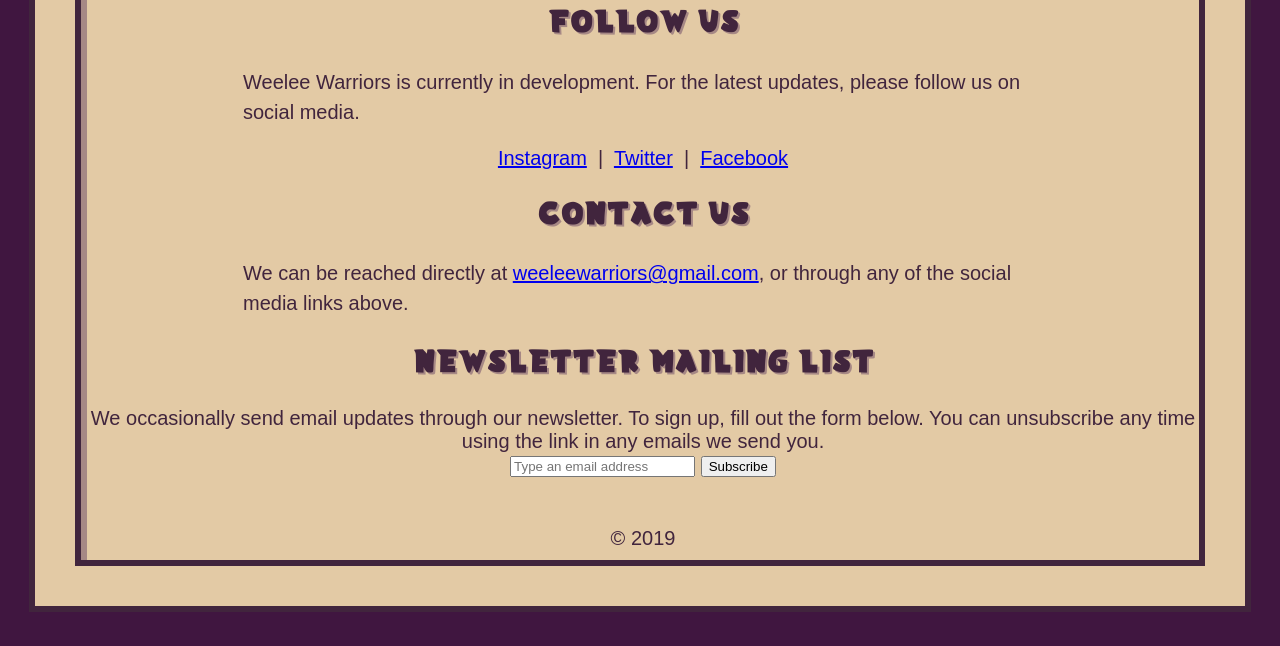
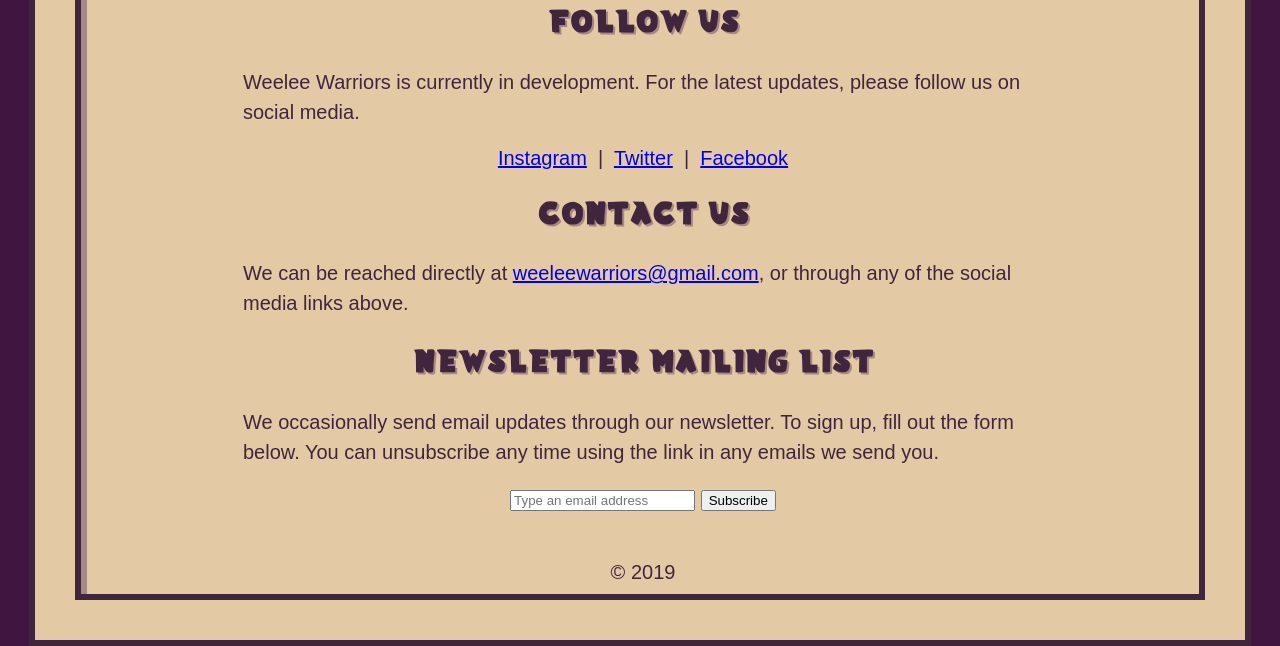
Before and after one commit to weeleewarriors/weeleewarriors.github.io, a plain HTML site: page index.html in a window 1280 px wide. Shown: the part 1202-1848 px from the top of the page. Before the commit the page ends 1814 px from the top, so only its background shows below. Drawn offline with Linux system fonts and the light colour scheme.

Commit message:
fix that last commit

```diff
--- a/index.html
+++ b/index.html
@@ -63,7 +63,9 @@
 
             <h2> Newsletter Mailing List </h2>
             <p class="content-text">
-              <div> We occasionally send email updates through our newsletter. To sign up, fill out the form below. You can unsubscribe any time using the link in any emails we send you. </div>
+              We occasionally send email updates through our newsletter. To sign up, fill out the form below. You can unsubscribe any time using the link in any emails we send you.
+            </p>
+            <p class="content-text">
               <form method="POST" action="https://us-east4-poetic-bison-260400.cloudfunctions.net/subscribe">
                 <input type="email" placeholder="Type an email address" required name="email" id="email">
                 <button>Subscribe</button>
```
